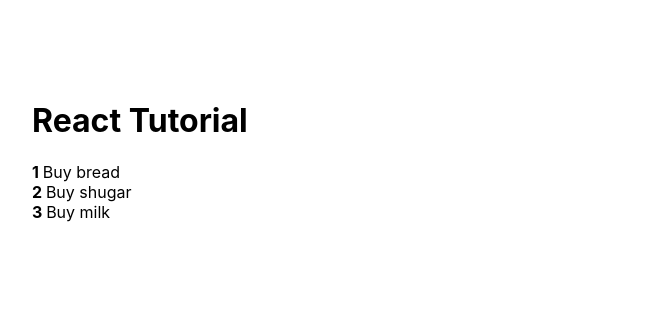
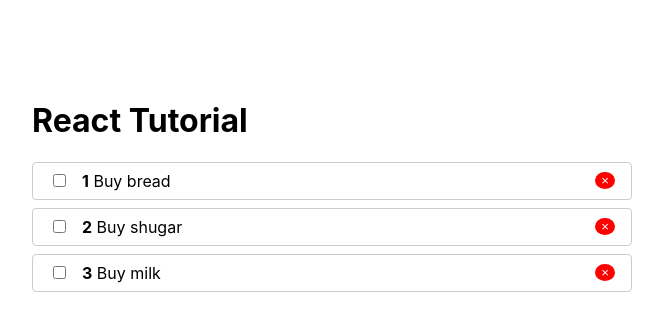
Before and after one commit to aleksejmorozko/aleksejmorozko-gmail.com, a React (Create React App) app in the folder react-youtube/: page / in a window 1280 px wide. Shown: the top 330 px of the page, without its empty margins (308-971 px from the left). Built offline with nearby package versions, Linux system fonts and the light colour scheme.

Commit message:
react_youtube3

```diff
--- a/react-youtube/src/App.js
+++ b/react-youtube/src/App.js
@@ -7,10 +7,15 @@
         {id: 2, completed: false, title: 'Buy shugar'},
         {id: 3, completed: false, title: 'Buy milk'}
     ]
+
+  function toggleTodo(id){
+    console.log(id)
+  }
+
   return (
     <div className='wrapper'>
-        <h1> React Tutorial</h1>
-        <TodoList todos={todos} />
+        <h1>React Tutorial</h1>
+        <TodoList todos={todos} onToggle={toggleTodo}/>
     </div>
   );
 }
--- a/react-youtube/src/Todo/TodoItem.js
+++ b/react-youtube/src/Todo/TodoItem.js
@@ -1,9 +1,38 @@
 import React from 'react';
+import PropTypes from 'prop-types';
 
-export default function TodoItem({todo, index}){
+const styles = {
+    li: {
+        display: 'flex',
+        justifyContent: 'space-between',
+        alignItems: 'center',
+        padding: '.5rem 1rem',
+        border: '1px solid #ccc',
+        borderRadius: '4px',
+        marginBottom: '.5rem'
+    },
+    input: {
+        marginRight:'1rem'
+    }
+}
+function TodoItem({todo, index, onChange}){
     return (
-        <li>
-            <strong> {index + 1} </strong>
-            { todo.title }
-        </li>)
+        <li style={styles.li}>
+            <span>
+                <input style={styles.input} type='checkbox' onChange={()=>console.log(todo.id)} />
+                <strong>{index + 1}</strong>
+                &nbsp;
+                {todo.title}
+            </span>
+            <button className = "rm">&times;</button>
+        </li>
+    )
 }
+
+TodoItem.propTypes ={
+    todo: PropTypes.object.isRequired,
+    index: PropTypes.number,
+    onChange: PropTypes.func.isRequired
+}
+
+export default TodoItem;
--- a/react-youtube/src/Todo/TodoList.js
+++ b/react-youtube/src/Todo/TodoList.js
@@ -1,5 +1,6 @@
 import React from 'react';
-import TodoItem from './TodoItem'
+import PropTypes from 'prop-types';
+import TodoItem from './TodoItem';
 const styles = {
     ul: {
         listStyle: 'none',
@@ -8,13 +9,24 @@
     }
 }
 
-export default function TodoList(props) {
+function TodoList(props) {
     return (
         <ul style={styles.ul}>
             {props.todos.map((todo, index) => {
-                 return <TodoItem todo = {todo} key={todo.id} index={index} />
+                return <TodoItem
+                   todo = {todo}
+                   key={todo.id}
+                   index={index}
+                   onChange={props.onToggle}
+                />
             })
                 }
         </ul>
     )
 }
+TodoList.propTypes ={
+    todos: PropTypes.arrayOf(PropTypes.object).isRequired,
+    onToggle: PropTypes.func.isRequired
+}
+
+export default TodoList;
--- a/react-youtube/src/index.css
+++ b/react-youtube/src/index.css
@@ -17,3 +17,9 @@
     margin: 0 auto;
     width: 600px;
 }
+.rm {
+  background: red;
+  border-radius: 50%;
+  color: #fff;
+  border: none;
+}
```
Also changed, not shown: 1 other file (tests, documents, lock files or other folders).
